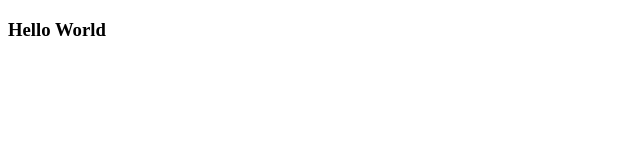
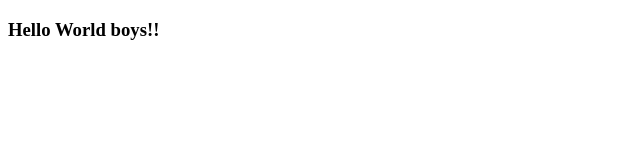
Before and after one commit to SupporthivesProjects/GitTestOne, a plain HTML site: page index.html in a window 1280 px wide. Shown: the full height of the page, 0-640 px from the left. Drawn offline with Linux system fonts and the light colour scheme.

Commit message:
changing index.html

```diff
--- a/index.html
+++ b/index.html
@@ -7,7 +7,7 @@
 </head>
 <body>
 
-    <h3>Hello World</h3>
+    <h3>Hello World boys!!</h3>
 
 </body>
 </html>
```
